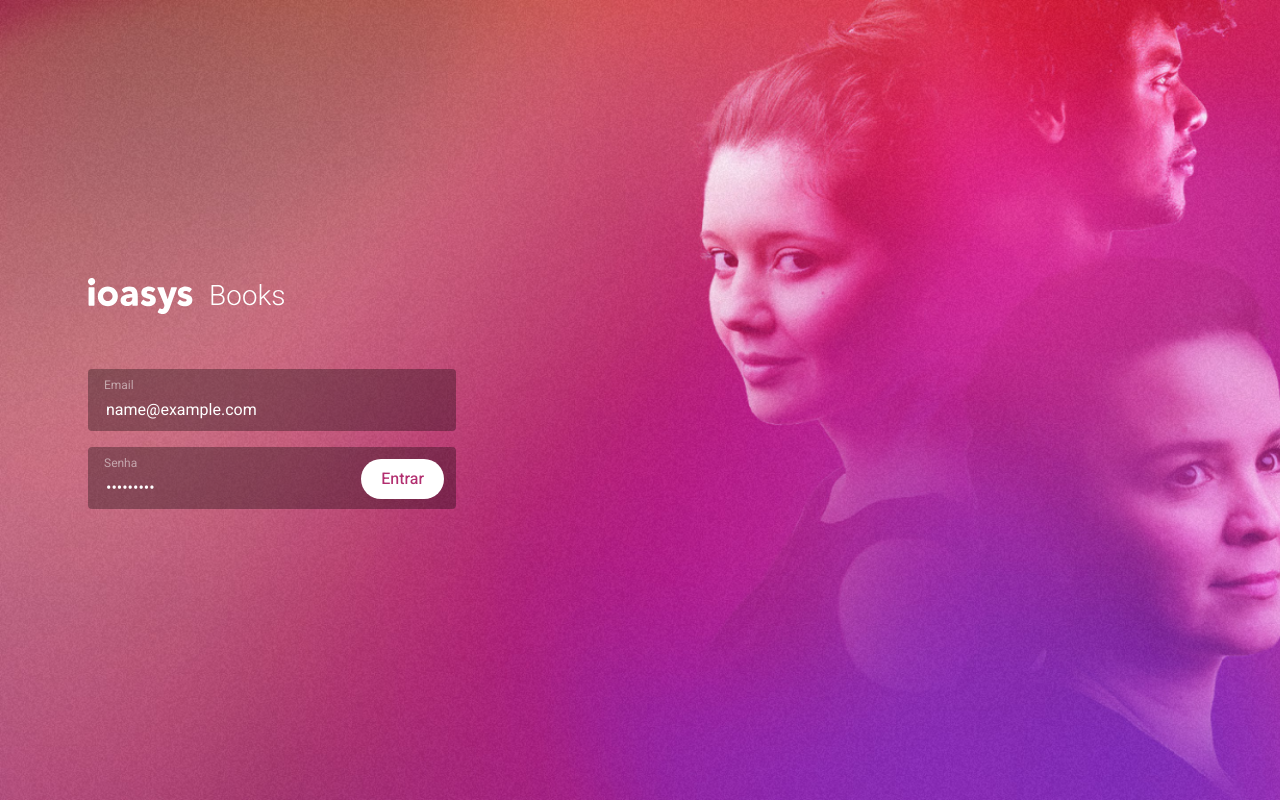
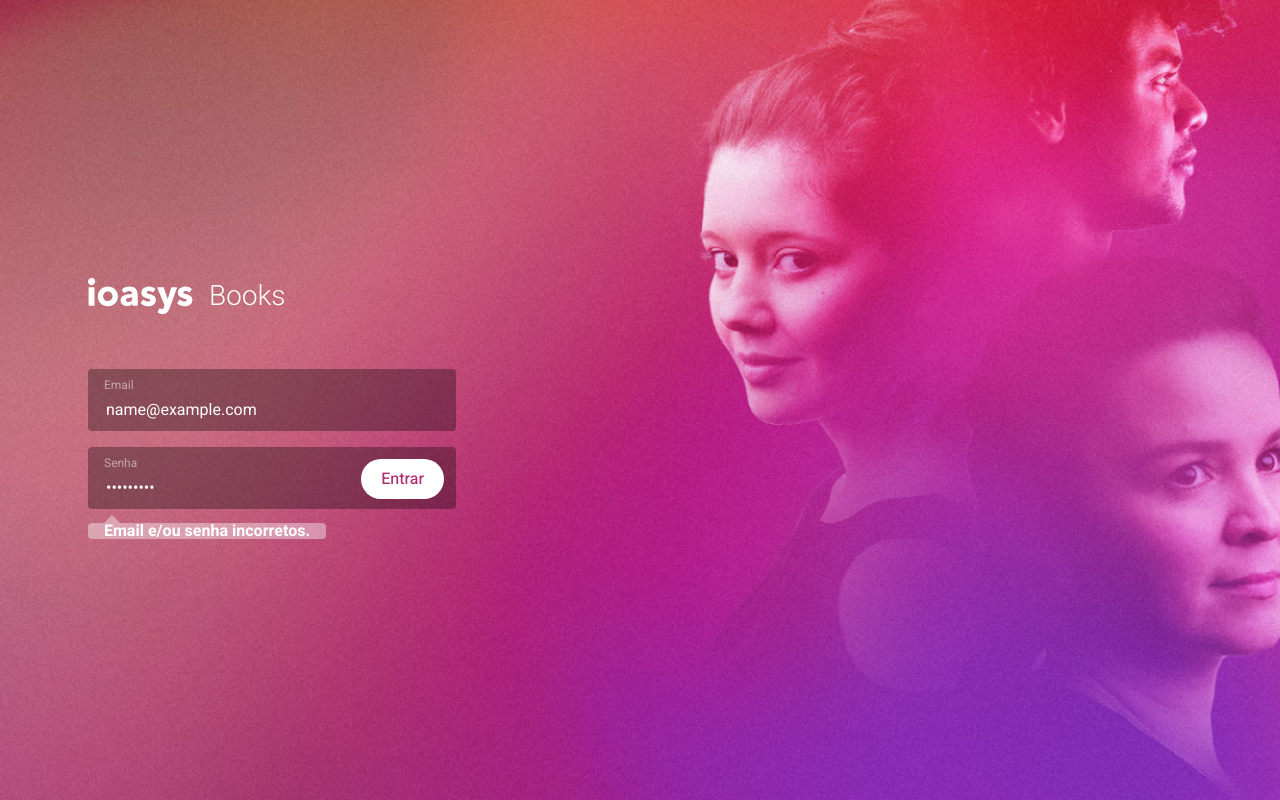
Before and after one commit to trindadematheus/books, a React (Vite) app: page / in a window 1280 px wide. Both pictures are taken after typing "name@example.com", "Sample123" into the empty fields and a click on the button "Entrar". Built offline with nearby package versions, Linux system fonts and the light colour scheme; no server answers.

Commit message:
form validation

```diff
--- a/src/App.tsx
+++ b/src/App.tsx
@@ -10,7 +10,6 @@ function App() {
       <AuthProvider>
         <Routes />
       </AuthProvider>
-
       <GlobalStyle />
     </Router>
   )
--- a/src/components/Input/index.tsx
+++ b/src/components/Input/index.tsx
@@ -1,5 +1,5 @@
-import { InputHTMLAttributes, useRef } from 'react';
-import { UseFormRegisterReturn } from 'react-hook-form';
+import { InputHTMLAttributes } from 'react';
+import { FieldError, UseFormRegisterReturn } from 'react-hook-form';
 
 import Button, { ButtonProps } from '../Button';
 import * as S from './styles'
@@ -8,17 +8,30 @@ interface InputProps extends InputHTMLAttributes<HTMLInputElement> {
   label: string;
   buttonProps?: ButtonProps;
   register: UseFormRegisterReturn;
+  error: FieldError;
 }
 
 function Input(props: InputProps) {
-  const { label, buttonProps, register } = props;
+  const { label, buttonProps, register, error } = props;
 
   return (
-    <S.Wrapper className="input-container" >
-      <label className="input-label" >{label}</label>
-      <input className="input" {...props} {...register} />
-      {buttonProps && <Button {...buttonProps} />}
-    </S.Wrapper>
+    <div style={{ position: 'relative' }}  >
+      <S.Wrapper className="input-container" >
+        <label className="input-label" >{label}</label>
+        <input className="input" {...props} {...register} />
+        {buttonProps && <Button {...buttonProps} />}
+      </S.Wrapper>
+
+      {error && (
+        <S.ErrorWrapper>
+          <img src="/assets/icons/triangle.svg" alt="" className="triangle" />
+
+          <div className="container">
+            <span className="label">{error.message}</span>
+          </div>
+        </S.ErrorWrapper>
+      )}
+    </div>
   )
 }
 
--- a/src/components/Input/styles.ts
+++ b/src/components/Input/styles.ts
@@ -33,3 +33,28 @@ export const Wrapper = styled.div`
     top: 12px;
   }
 `
+
+export const ErrorWrapper = styled.div`
+  position: absolute;
+  top: 60px;
+  z-index: 1;
+
+  .triangle {
+    margin-bottom: -3px;
+    margin-left: 16px;
+  }
+
+  .container {
+    background: rgba(255, 255, 255, 0.4);
+    border-radius: 4px;
+    padding: 16px;
+    height: 48px;
+  }
+
+  .label {
+    font-weight: bold;
+    font-size: 16px;
+    line-height: 16px;
+    color: #FFFFFF;
+  }
+`
--- a/src/pages/Login/index.tsx
+++ b/src/pages/Login/index.tsx
@@ -17,8 +17,9 @@ const schema = yup.object().shape({
 function Login() {
   const [loading, setLoading] = useState(false)
 
-  const { register, handleSubmit, formState: { errors } } = useForm({
+  const { register, handleSubmit, setError, formState: { errors } } = useForm({
     resolver: yupResolver(schema),
+    shouldFocusError: false
   });
 
   const { saveUser } = useAuth()
@@ -35,7 +36,10 @@ function Login() {
 
       saveUser(data, headers.authorization)
     } catch (error) {
-      console.log(error)
+      console.log({ error })
+      setError('password', {
+        message: 'Email e/ou senha incorretos.'
+      })
     } finally {
       setLoading(false)
     }
@@ -50,6 +54,7 @@ function Login() {
             <Input
               label="Email"
               register={register('email')}
+              error={errors['email']}
             />
             <Input
               label="Senha"
@@ -60,6 +65,7 @@ function Login() {
                 loading: loading
               }}
               register={register('password')}
+              error={errors['password']}
             />
           </form>
         </div>
```
Also changed, not shown: public/assets/icons/triangle.svg (added).
